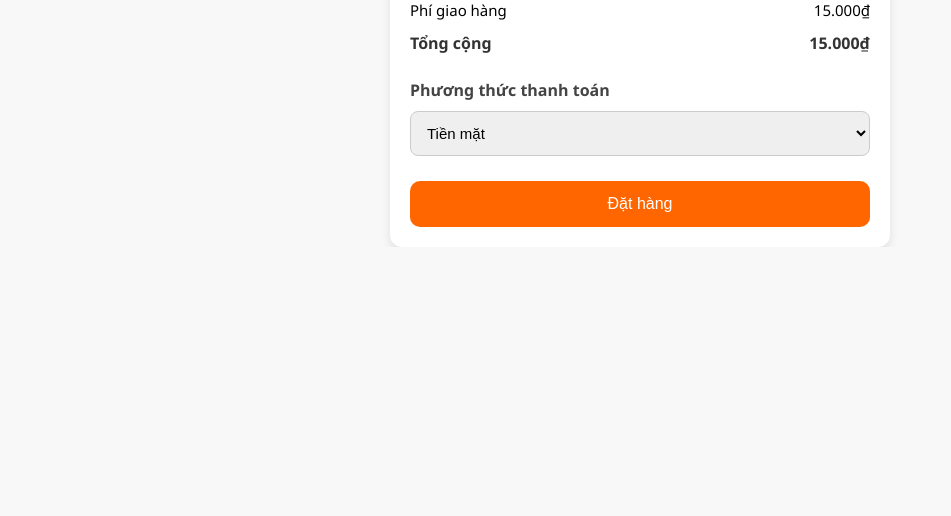
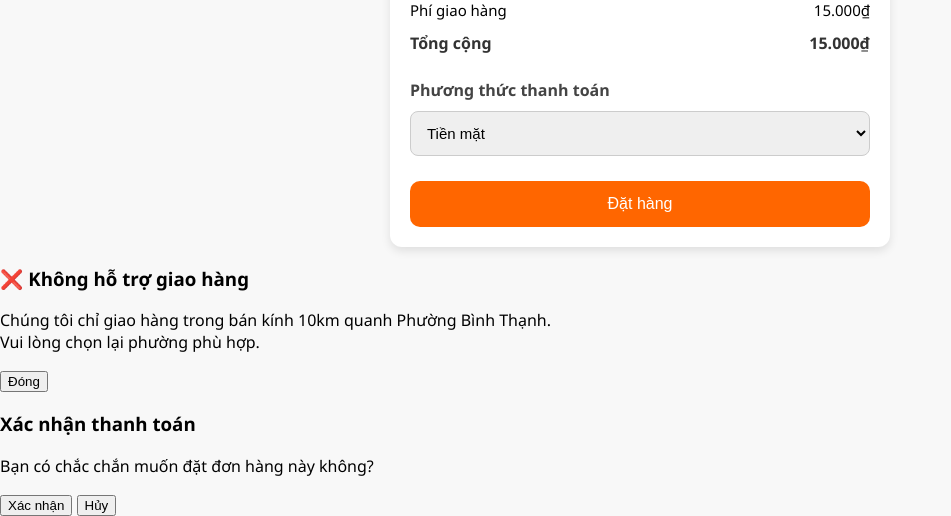
Before and after one commit to ThienNam13/Webcoding-learning, a PHP site: page /checkout.php in a window 1280 px wide. Shown: the part 726-1242 px from the top of the page, without its empty margins (0-951 px from the left). Before the commit the page ends 973 px from the top, so only its background shows below. Run offline with PHP 8.4, Linux system fonts and the light colour scheme.

Commit message:
thanh toan

```diff
--- a/assets/css/checkout.css
+++ b/assets/css/checkout.css
@@ -1,3 +1,4 @@
+/* assets/css/checkout.css */
 *, *::before, *::after {
   box-sizing: border-box;
 }
@@ -90,7 +91,6 @@ input, select, textarea {
   .checkout-container {
     margin: 15px;
     padding: 15px;
-  }
 }
 
 /* Popup */
--- a/assets/css/style.css
+++ b/assets/css/style.css
@@ -10,7 +10,6 @@ html, body {
 }
 
 body{
-   background-color: #F5F5F5;
   background-color: #fffaf5;
   color: #333;
   line-height: 1.5;
--- a/checkout.php
+++ b/checkout.php
@@ -84,7 +84,7 @@
   </form>
 </div>
 
-<!-- Popup cảnh báo -->
+<!-- Popup cảnh báo không giao hàng -->
 <div class="popup-overlay" id="popup-alert">
   <div class="popup-box">
     <h3>❌ Không hỗ trợ giao hàng</h3>
@@ -93,6 +93,38 @@
   </div>
 </div>
 
+<!-- Popup xác nhận đặt hàng -->
+<div class="popup-overlay" id="popup-confirm">
+  <div class="popup-box">
+    <h3>Xác nhận thanh toán</h3>
+    <p>Bạn có chắc chắn muốn đặt đơn hàng này không?</p>
+    <button class="btn-confirm" onclick="submitRealOrder()">Xác nhận</button>
+    <button class="btn-cancel" onclick="closeConfirm()">Hủy</button>
+  </div>
+</div>
+
 <script src="assets/js/checkout.js"></script>
+<script>
+  const checkoutForm = document.getElementById("checkout-form");
+
+  checkoutForm.addEventListener("submit", function (e) {
+    e.preventDefault();
+    document.getElementById("popup-confirm").style.display = "flex";
+  });
+
+  function submitRealOrder() {
+    document.getElementById("popup-confirm").style.display = "none";
+    checkoutForm.submit();
+  }
+
+  function closeConfirm() {
+    document.getElementById("popup-confirm").style.display = "none";
+  }
+
+  function closePopup() {
+    document.getElementById("popup-alert").style.display = "none";
+  }
+</script>
+
 </body>
 </html>
```
